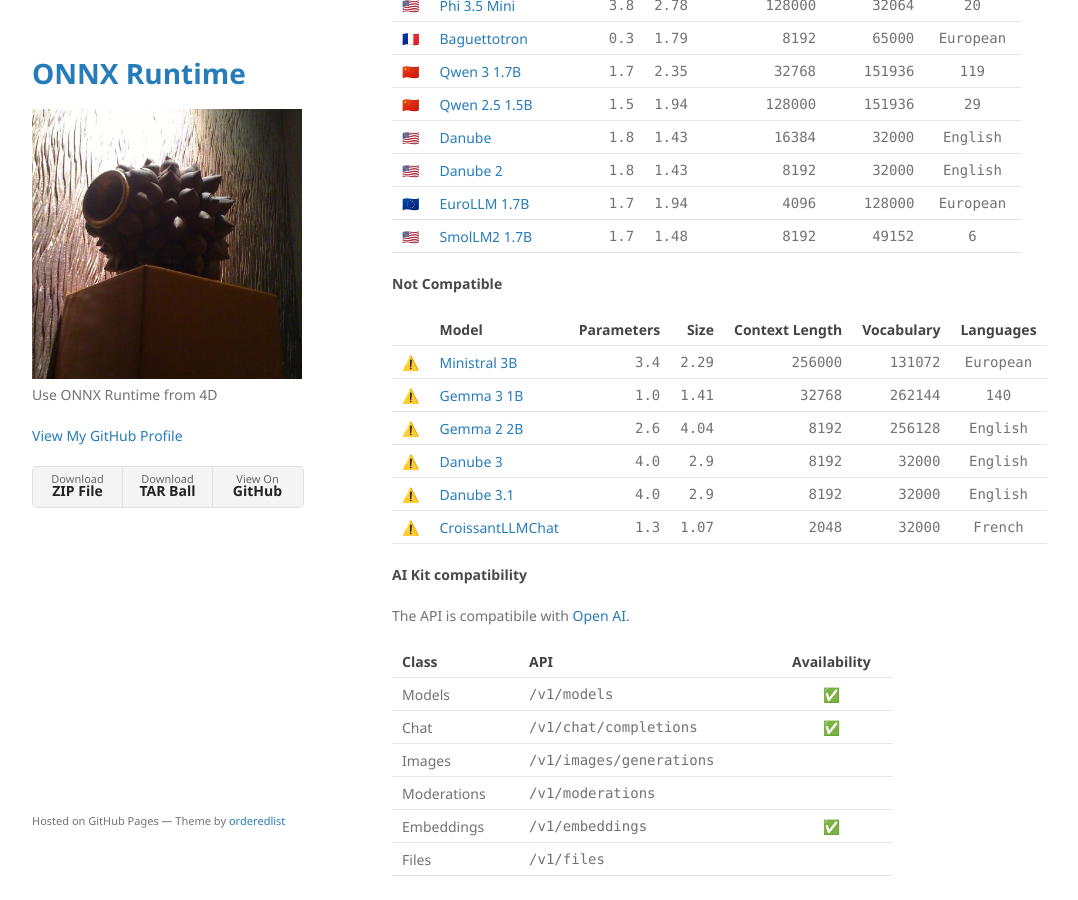
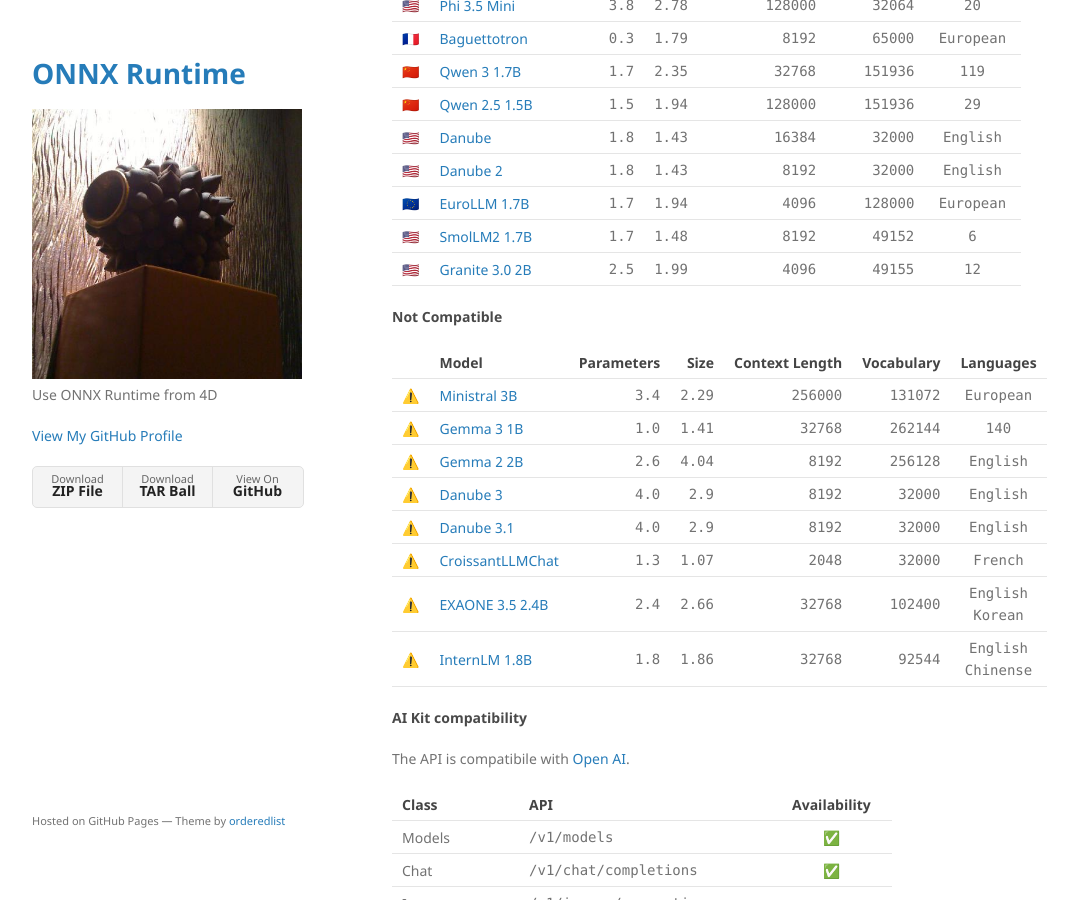
Before and after one commit to miyako/onnx-genai, a Jekyll site: the page built from index.md, in a window 1280 px wide and 900 px high, scrolled down 4666 px. Shown: the whole window, without its empty margins (178-1256 px from the left). Built offline with Jekyll 4.4.1, drawn with Linux system fonts in a browser that asks for light colours.

Commit message:
Update index.md

```diff
--- a/index.md
+++ b/index.md
@@ -237,6 +237,7 @@ python -m tf2onnx.convert \
 |🇺🇸|[Danube&nbsp;2](https://huggingface.co/keisuke-miyako/h2o-danube2-1.8b-chat-onnx-int4-cpu)|`1.8`|`1.43`|`8192`|`32000`|`English`
 |🇪🇺|[EuroLLM&nbsp;1.7B](https://huggingface.co/keisuke-miyako/EuroLLM-1.7B-Instruct-onnx-int4-cpu)|`1.7`|`1.94`|`4096`|`128000`|`European`|
 |🇺🇸|[SmolLM2&nbsp;1.7B](https://huggingface.co/keisuke-miyako/SmolLM2-1.7B-onnx-int4-cpu)|`1.7`|`1.48`|`8192`|`49152`|`6`
+|🇺🇸|[Granite&nbsp;3.0&nbsp;2B](https://huggingface.co/keisuke-miyako/granite-3.0-2b-instruct-onnx-int4-cpu)|`2.5`|`1.99`|`4096`|`49155`|`12`
 
 #### Not Compatible
 
@@ -247,7 +248,9 @@ python -m tf2onnx.convert \
 |⚠️|[Gemma&nbsp;2&nbsp;2B](https://huggingface.co/keisuke-miyako/gemma-2-2b-it-onnx-int4-cpu)|`2.6`|`4.04`|`8192`|`256128`|`English`|
 |⚠️|[Danube&nbsp;3](https://huggingface.co/keisuke-miyako/h2o-danube3-4b-chat-onnx-int4-cpu)|`4.0`|`2.9`|`8192`|`32000`|`English`
 |⚠️|[Danube&nbsp;3.1](https://huggingface.co/keisuke-miyako/h2o-danube3.1-4b-chat-onnx-int4-cpu)|`4.0`|`2.9`|`8192`|`32000`|`English`
-|⚠️|[CroissantLLMChat](https://huggingface.co/croissantllm/CroissantLLMChat-v0.1)|`1.3`|`1.07`|`2048`|`32000`|`French`
+|⚠️|[CroissantLLMChat](https://huggingface.co/keisuke-miyako/CroissantLLMChat-v0.1-onnx-int4-cpu)|`1.3`|`1.07`|`2048`|`32000`|`French`
+|⚠️|[EXAONE&nbsp;3.5&nbsp;2.4B](https://huggingface.co/keisuke-miyako/EXAONE-3.5-2.4B-Instruct-onnx-int4-cpu)|`2.4`|`2.66`|`32768`|`102400`| `English` `Korean`
+|⚠️|[InternLM&nbsp;1.8B](https://huggingface.co/keisuke-miyako/internlm2_5-1_8b-chat-onnx-in4-cpu)|`1.8`|`1.86`|`32768`|`92544`| `English` `Chinense`
 
 #### AI Kit compatibility
 
```
